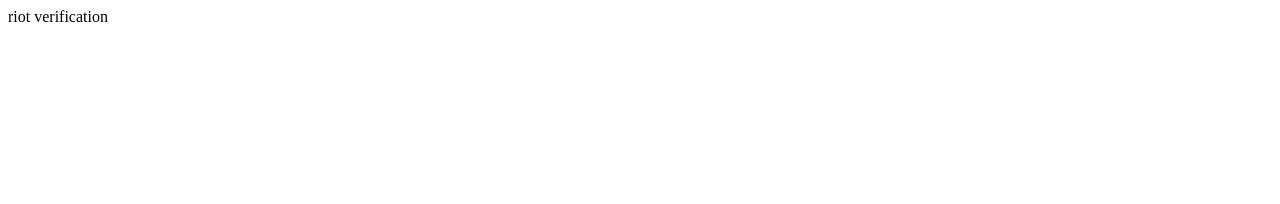
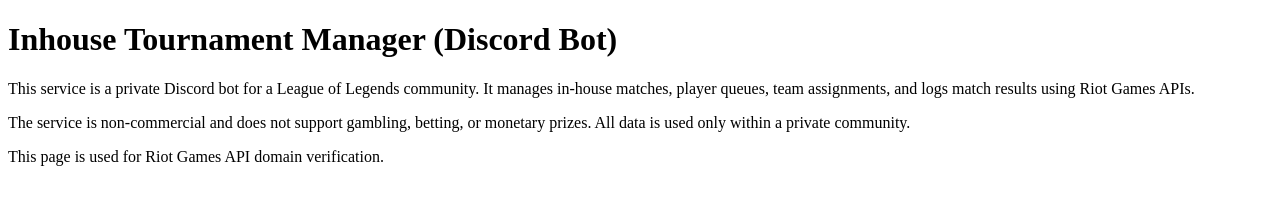
Before and after one commit to D1noponera/riot-verification, a plain HTML site: page index.html in a window 1280 px wide. Drawn offline with Linux system fonts and the light colour scheme.

Commit message:
Update index.html

```diff
--- a/index.html
+++ b/index.html
@@ -1,10 +1,22 @@
 <!doctype html>
-<html>
+<html lang="en">
   <head>
     <meta charset="utf-8" />
-    <title>riot verification</title>
+    <title>Inhouse Tournament Manager</title>
   </head>
   <body>
-    riot verification
+    <h1>Inhouse Tournament Manager (Discord Bot)</h1>
+    <p>
+      This service is a private Discord bot for a League of Legends community.
+      It manages in-house matches, player queues, team assignments, and logs
+      match results using Riot Games APIs.
+    </p>
+    <p>
+      The service is non-commercial and does not support gambling, betting,
+      or monetary prizes. All data is used only within a private community.
+    </p>
+    <p>
+      This page is used for Riot Games API domain verification.
+    </p>
   </body>
 </html>
```
